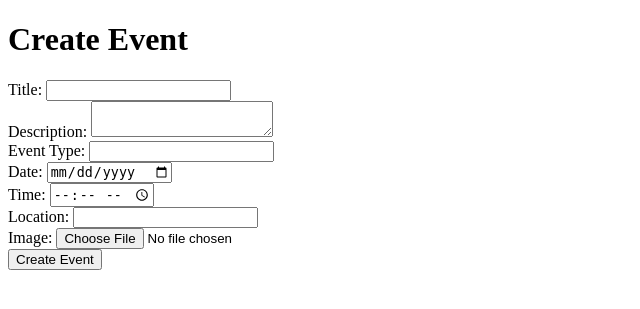
After one commit to PrajwalItnal/Alumni-Portal, a Django app: template user/templates/user/create_event.html in a window 1280 px wide. The commit adds this page. Shown: the top 309 px of the page, without its empty margins (0-640 px from the left). Run offline with Django 4.2, Linux system fonts and the light colour scheme; the template is opened without the code that fills it, so the values that code supplies are empty.

Commit message:
Creating the Event page

```diff
--- a/alumni_portal/urls.py
+++ b/alumni_portal/urls.py
@@ -30,8 +30,5 @@ urlpatterns = [
     path("user/", include("user.urls")),
 ]
 
-
-
-
 if settings.DEBUG:
     urlpatterns += static(settings.MEDIA_URL, document_root=settings.MEDIA_ROOT)
--- /dev/null
+++ b/user/templates/user/create_event.html
@@ -0,0 +1,27 @@
+{% extends "user/user_base.html" %}
+
+{% block title %}Create Event{% endblock %}
+
+{% block content %}
+<h1>Create Event</h1>
+<form method="post" enctype="multipart/form-data", action="{% url 'user:event_create' %}">
+    {% csrf_token %}
+    <div class="form-group">
+        <label for="id_title">Title:</label>
+        <input type="text" name="title" id="id_title" class="form-control" required><br>
+        <label for="id_description">Description:</label>
+        <textarea name="description" id="id_description" class="form-control" required></textarea><br>
+        <label for="id_event_type">Event Type:</label>
+        <input type="text" name="event_type" id="id_event_type" class="form-control" required><br>
+        <label for="id_date">Date:</label>
+        <input type="date" name="date" id="id_date" class="form-control" required><br>
+        <label for="id_event_time">Time:</label>
+        <input type="time" name="event_time" id="id_event_time" class="form-control" required><br>
+        <label for="id_location">Location:</label>
+        <input type="text" name="location" id="id_location" class="form-control" required><br>
+        <label for="id_image">Image:</label>
+        <input type="file" name="image" id="id_image" class="form-control">
+    </div>
+    <button type="submit" class="btn btn-primary">Create Event</button><br>
+</form>
+{% endblock %}
```
Also changed, not shown: user/templates/user/vi_event.html (+14 -0 lines), user/views.py (+28 -1 lines), media/event_images/Screenshot_2026-01-24_205802.png (added), media/event_images/Screenshot_2026-02-15_105104.png (added), media/event_images/Screenshot_2026-02-15_105104_eiQYEPd.png (added).
